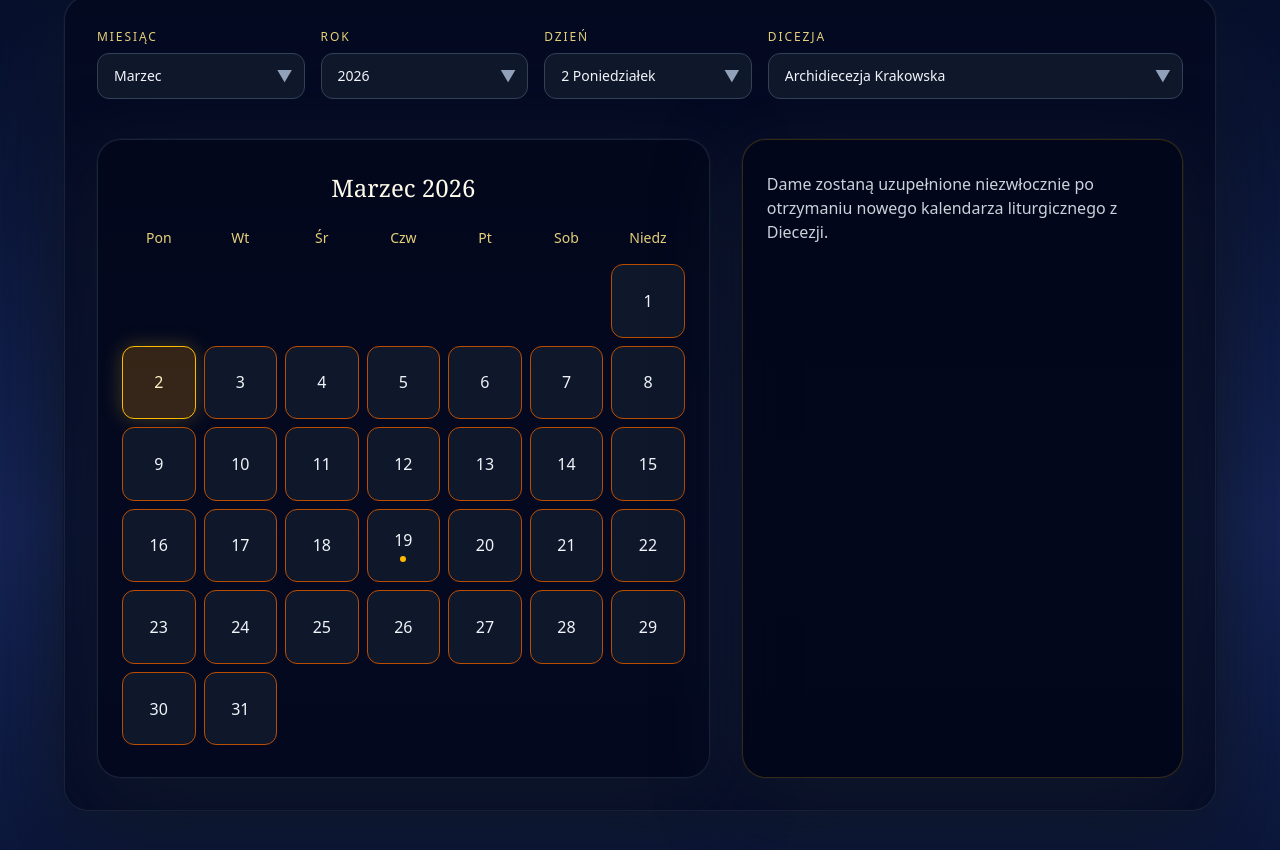
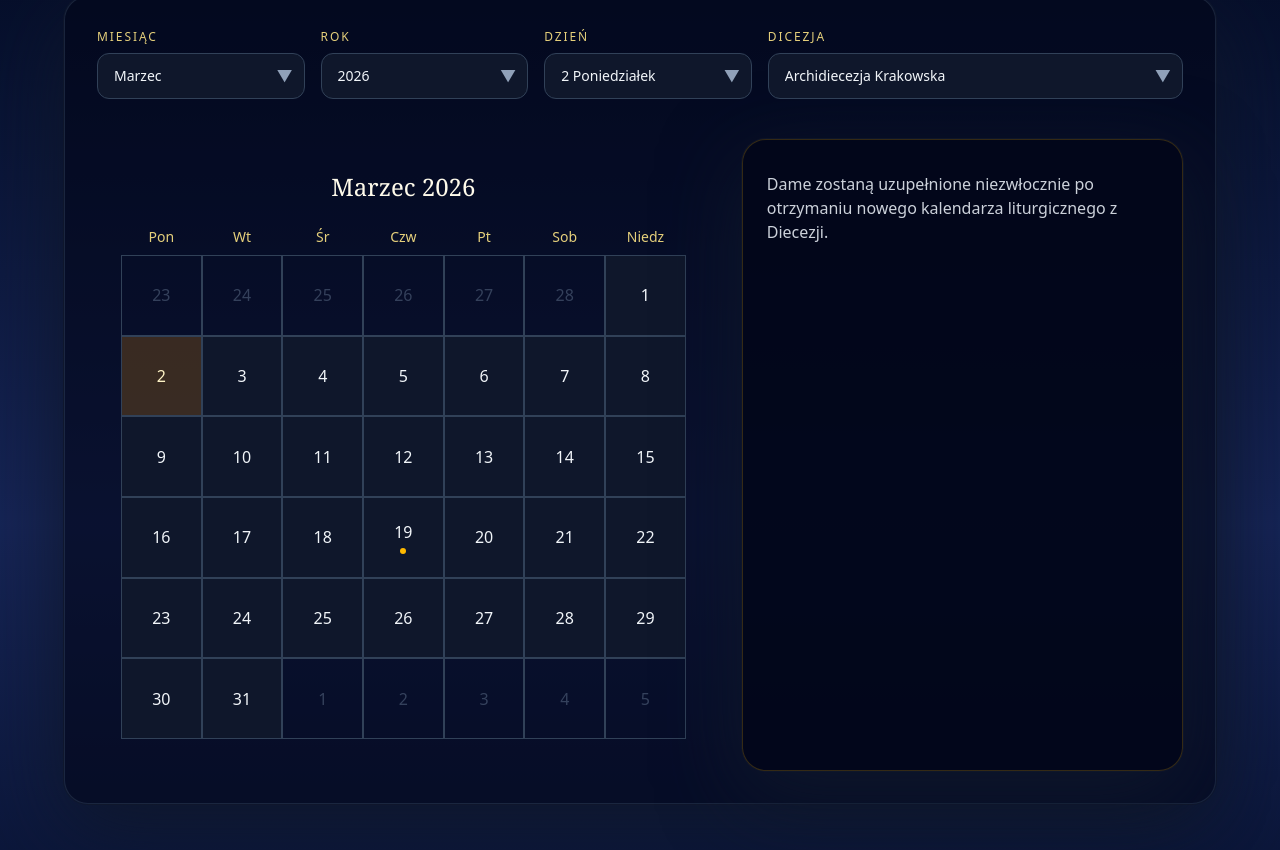
Before and after one commit to grzegorz2803/lsogo-web, a React (Vite) app: page /kalendarz in a window 1280 px wide. Shown: the part 268-1118 px from the top of the page. Built offline with nearby package versions, Linux system fonts and the light colour scheme.

Commit message:
feat: convert calendar to full month grid with leading and trailing days

```diff
--- a/src/components/CalendarPage/CalendarMonthGrid.tsx
+++ b/src/components/CalendarPage/CalendarMonthGrid.tsx
@@ -43,13 +43,18 @@ export function CalendarMonthGrid({
   const daysInMonth = getDaysInMonth(selectedYear, selectedMonth);
   const { monthView } = calendarPageContent;
   const monthStartOffset = getMonthStartOffset(selectedYear, selectedMonth);
+  const totalCells = 42;
+  const trailingDaysCount = totalCells - monthStartOffset - daysInMonth;
+  const prevMonth = selectedMonth === 0 ? 11 : selectedMonth - 1;
+  const prevMonthYear = selectedMonth === 0 ? selectedYear - 1 : selectedYear;
+  const daysInPrevMonth = getDaysInMonth(prevMonthYear, prevMonth);
 
   return (
-    <div className="rounded-3xl border border-slate-700/50 bg-slate-950/60 px-6 py-8 shadow-[0_24px_80px_rgba(15,23,42,0.95)] ring-1 ring-slate-900/80">
+    <div className="rounded-3xl px-6 py-8 s">
       <h3 className="text-center font-serif text-2xl text-amber-50">
         {getMonthTitle(selectedYear, selectedMonth)}
       </h3>
-      <div className="mt-6 grid grid-cols-7 gap-2">
+      <div className="mt-6 grid grid-cols-7 ">
         {monthView.weekLabels.map((label) => (
           <div
             key={label}
@@ -58,12 +63,17 @@ export function CalendarMonthGrid({
             {label}
           </div>
         ))}
-        {Array.from({ length: monthStartOffset }).map((_, index) => (
-          <div
-            key={`empty-${index}`}
-            className="aspect-square rounded-xl border border-transparent"
-          />
-        ))}
+        {Array.from({ length: monthStartOffset }).map((_, index) => {
+          const day = daysInPrevMonth - monthStartOffset + index + 1;
+          return (
+            <div
+              key={`prev-${day}`}
+              className="aspect-square border border-slate-700 flex items-center justify-center text-slate-500"
+            >
+              <span className="text-base font-medium opacity-50">{day}</span>
+            </div>
+          );
+        })}
         {Array.from({ length: daysInMonth }, (_, index) => {
           const dayNumber = index + 1;
           const dateString = bulidDateString(
@@ -80,10 +90,11 @@ export function CalendarMonthGrid({
               type="button"
               onClick={() => onSelectDay(dayNumber)}
               className={[
-                "aspect-square rounded-xl border text-sm transition",
+                "aspect-square flex items-center justify-center",
+                "border border-slate-700 text-sm transition",
                 isSelected
-                  ? "border-amber-400 bg-amber-500/20 text-amber-100 shadow-[0_0_20px_rgba(251,191,36,0.25)]"
-                  : "border-amber-700 bg-slate-900 text-slate-100 hover:border-amber-400/40 hover:text-amber-200",
+                  ? "bg-amber-500/20 text-amber-100"
+                  : "bg-slate-900 text-slate-100 hover:bg-slate-800",
               ].join(" ")}
             >
               <div className="flex h-full flex-col items-center justify-center">
@@ -95,6 +106,19 @@ export function CalendarMonthGrid({
             </button>
           );
         })}
+        {Array.from({ length: trailingDaysCount }).map((_, index) => {
+          const nextMonthDay = index + 1;
+          return (
+            <div
+              key={`next-${nextMonthDay}`}
+              className="aspect-square border border-slate-700 flex items-center justify-center text-slate-500"
+            >
+              <span className="text-base font-medium opacity-50">
+                {nextMonthDay}
+              </span>
+            </div>
+          );
+        })}
       </div>
     </div>
   );
```
